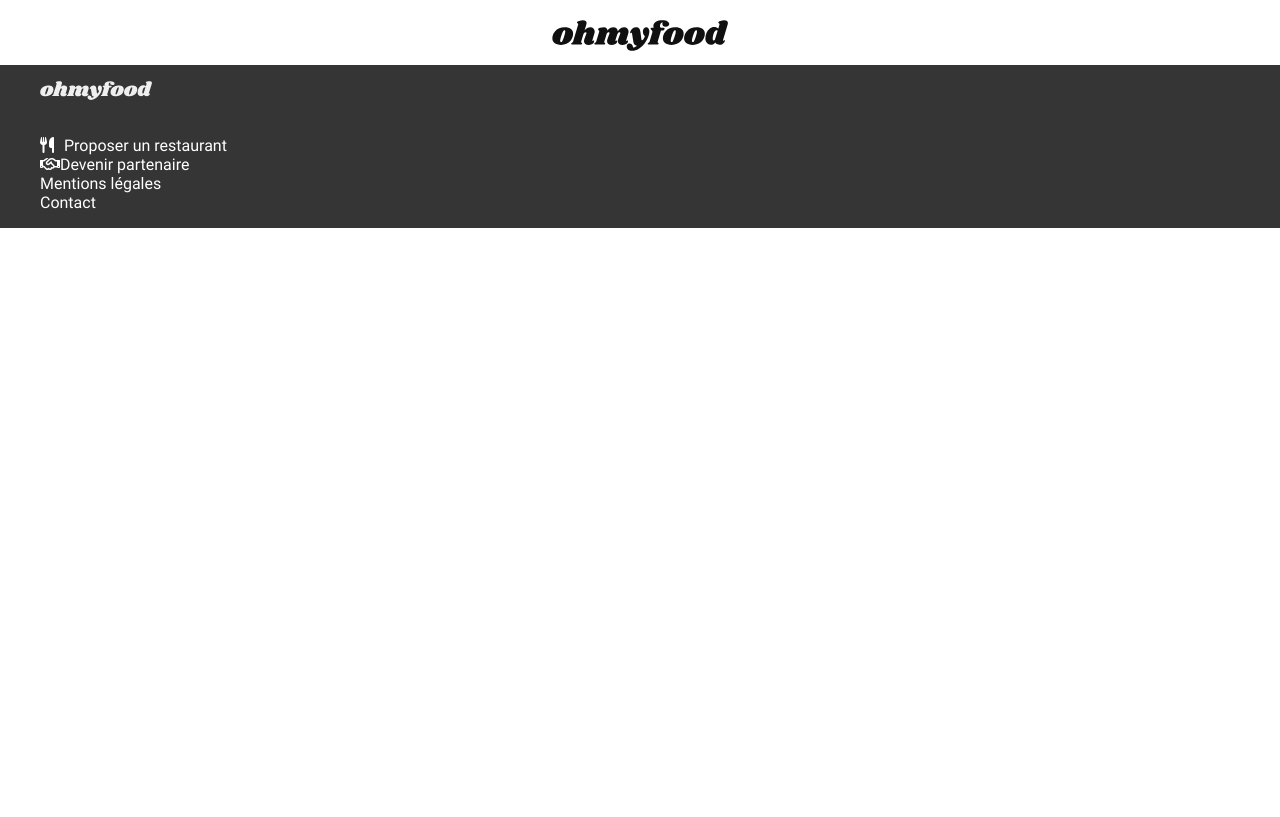
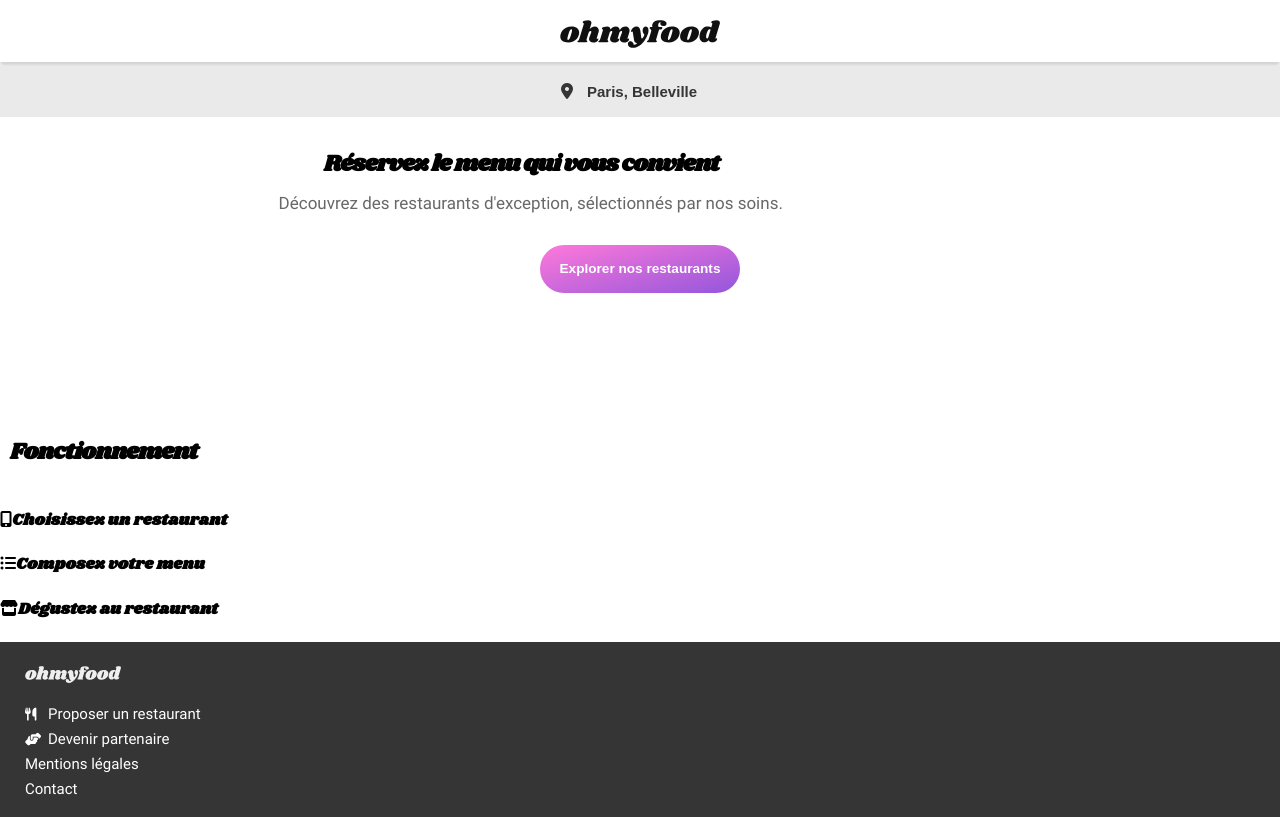
Before and after one commit to kate010101/Janovsky_3_12092021, a website: page index.html in a window 1280 px wide. Drawn offline with Linux system fonts and the light colour scheme; files whose address does not match are found by name.

Commit message:
Création des sections intro et fonctionnement

```diff
--- a/index.html
+++ b/index.html
@@ -23,11 +23,52 @@
    </div>
 </header>
 
+<!--Section d'introduction-->
 <section class="intro">
-   <div class="location">
+   <div class="intro__localisation">
+      <form>
+         <p>
+            <label for="location"><i class="fas fa-map-marker-alt"></i></label>
+            <input type="text" name="location" id="location" value="Paris, Belleville" class="intro__localisation--input"/>
+         </p>
+      </form>
+   </div>
+   <div class="intro__text">
+      <h1>Réservez le menu qui vous convient</h1>
+      <p>Découvrez des restaurants d'exception, sélectionnés par nos soins.</p>
+   </div>
+   <div class="btn">
+      <a href="#">
+         <button class="btn__explore">Explorer nos restaurants</button>
+      </a>
    </div>
 </section>
 
+<!--Section Fonctionnement-->
+<section class="fonction">
+   <div>
+      <h2>Fonctionnement</h2>
+   </div>
+   <div>
+      <div class="fonction__rest">
+         <a>
+            <h4><i class="fas fa-mobile-alt"></i>Choisissez un restaurant</h4>
+         </a>
+      </div>
+      <div class="fonction__menu">
+         <a>
+            <h4><i class="fas fa-list-ul"></i>Composez votre menu</h4>
+         </a>
+      </div>
+      <div class="fonction__eat">
+         <a>
+            <h4><i class="fas fa-store"></i>Dégustez au restaurant</h4>
+         </a>
+      </div>
+   </div>
+</section>
+
+<!--Bas de page-->
 <footer>
    <div class="footer__choice">
       <div class="footer__logo">
@@ -38,7 +79,7 @@
                <li><i class="fa fa-cutlery footer__options__icon" aria-hidden="true"></i>Proposer un restaurant</li>
             </a>
             <a href="#">
-               <li><i class="fa fa-handshake-o footer__options__icon--rot" aria-hidden="true"></i>Devenir partenaire</li>
+               <li><i class="fas fa-hands-helping footer__options__icon"></i>Devenir partenaire</li>
             </a>
             <a href="#">
                <li>Mentions légales</li>
--- a/sass/base/_polices.scss
+++ b/sass/base/_polices.scss
@@ -1,19 +1,9 @@
 @font-face {
-    font-family: "Roboto";
+    font-family: 'Roboto';
     src: url('fonts/Roboto-Regular.ttf') format('truetype');
 }
 
 @font-face {
-    font-family: "Shrikhand";
+    font-family: 'Shrikhand';
     src: url('fonts/Shrikhand-Regular.ttf') format('truetype');
 }
-
-body {
-    font-family: Roboto , sans-serif;
-    margin: 0;
-    padding: 0;
-}
-
-h1, h2, h3, h4, h5, h6 {
-    font-family: Shrikhand , sans-serif;
-}
--- /dev/null
+++ b/sass/components/_btns.scss
@@ -0,0 +1,16 @@
+.btn {
+    &__explore {
+    display: flex;
+    align-items: center;
+    justify-content: center;
+    font-size: 0.85rem;
+    width: 200px;
+    border-radius: 24px;
+    background: linear-gradient(165deg, #ff79da, #9356dc);
+    border: none;
+    cursor: pointer;
+    height: 48px;
+    color: $back-clr;
+    font-weight: bold;
+    }
+}
--- a/sass/layouts/_footer.scss
+++ b/sass/layouts/_footer.scss
@@ -3,14 +3,11 @@
     &__logo {
         &--clr {
             filter: invert(1);
-            width: 7rem;
-            margin-bottom: 20px;
+            width: 6rem;
             align-content: space-between;
-            margin-block-start: 1em;
-            margin-block-end: 1em;
-            margin-inline-start: 0px;
-            margin-inline-end: 0px;
-            padding-inline-start: 40px;
+            padding-inline-start: 25px;
+            margin-bottom: 0px;
+            margin-top: 24px;
         }
     }
 
@@ -22,11 +19,11 @@
     }
 
     &__options {
-
-        list-style-type: none;
-        font-size: 16px;
+        font-size: 15px;
         display: flex;
         flex-direction: column;
+        padding-inline-start: 25px;
+        line-height: 25px;
 
         & a {
         @include liens;
@@ -34,7 +31,7 @@
         }
 
         &__icon {
-            margin-right: 10px;
-        }
+            @include icon;
+            }
     }
 }
--- a/sass/layouts/_header.scss
+++ b/sass/layouts/_header.scss
@@ -8,11 +8,11 @@
         display: flex;
         justify-content: center;
         box-shadow: $box-shadow;
-        background-color: $back-clr;
+        margin-bottom: 4px;
     }
 
     &__img {
-        width: 11rem;
+        width: 10rem;
         margin: 10px;
         padding-top: 10px;
     }
--- a/sass/main.scss
+++ b/sass/main.scss
@@ -3,3 +3,27 @@
 @import "./base/polices";
 @import "./layouts/header";
 @import "./layouts/footer";
+@import "./pages/accueil";
+@import "./components/btns";
+
+body {
+    margin: 0;
+    padding: 0;
+}
+
+li, p {
+    font-family: "Roboto" , sans-serif;
+}
+
+h1, h2, h3, h4, h5, h6 {
+    font-family: "Shrikhand" , sans-serif;
+    font-weight: bold;
+}
+
+a {
+    @include liens;
+}
+
+ul {
+    list-style-type: none;
+}
--- /dev/null
+++ b/sass/pages/_accueil.scss
@@ -0,0 +1,55 @@
+.intro {
+    display: flex;
+    flex-direction: column;
+    text-align: center;
+    align-items: center;
+    height: 350px;
+
+    &__localisation {
+        @include ban-loc;
+        width: 100%;
+
+        &--input {
+            border: none;
+            background: $back-clr-location;
+            color: $back-clr-foot;
+            font-weight: bolder;
+            font-size: 15px;
+            width: 130px;
+            margin-left: 8px;
+        }
+    }
+
+    &__text h1 {
+        @include grostitres;
+        width: 70%;
+        display: inline-flex;
+        margin-top: 30px;
+        margin-bottom: 12px;
+    }
+
+    &__text p {
+        color: lighten($back-clr-foot, 20%);
+        width: 80%;
+        display: inline-flex;
+        margin-top: 0;
+        font-size: 17px;
+        margin-bottom: 32px;
+    }
+}
+
+
+.fonction {
+
+    display: flex;
+    flex-direction: column;
+
+    & h2 {
+        @include grostitres;
+        margin-left: 10px;
+    }
+
+    &__rest {
+
+    }
+}
--- a/sass/utils/_mixins.scss
+++ b/sass/utils/_mixins.scss
@@ -2,3 +2,27 @@
     display: block;
     text-decoration: none;
 }
+
+ @mixin icon {
+    font-size: 13px;
+    margin-right: 6px;
+    width: 17px;
+ }
+
+ @mixin ban-loc {
+    background: $back-clr-location;
+    color: $back-clr-foot;
+    display: flex;
+    justify-content: space-evenly;
+ }
+
+ @mixin intro-sect {
+    display: flex;
+    justify-content: center;
+    flex-direction: column;
+ }
+
+ @mixin grostitres {
+    letter-spacing: -1px;
+    font-size: 23px;
+ }
--- a/sass/utils/_variables.scss
+++ b/sass/utils/_variables.scss
@@ -1,6 +1,8 @@
-$box-shadow: 0px 3px 3px lightgrey;
+$box-shadow: 0px 4px 4px lightgrey;
 
 $back-clr: #fff;
+
+$back-clr-location: hsl(0, 2%, 92%);
 
 $back-clr-foot: #353535;
 
```
Also changed, not shown: public/css/styles.css, 1 other file.
